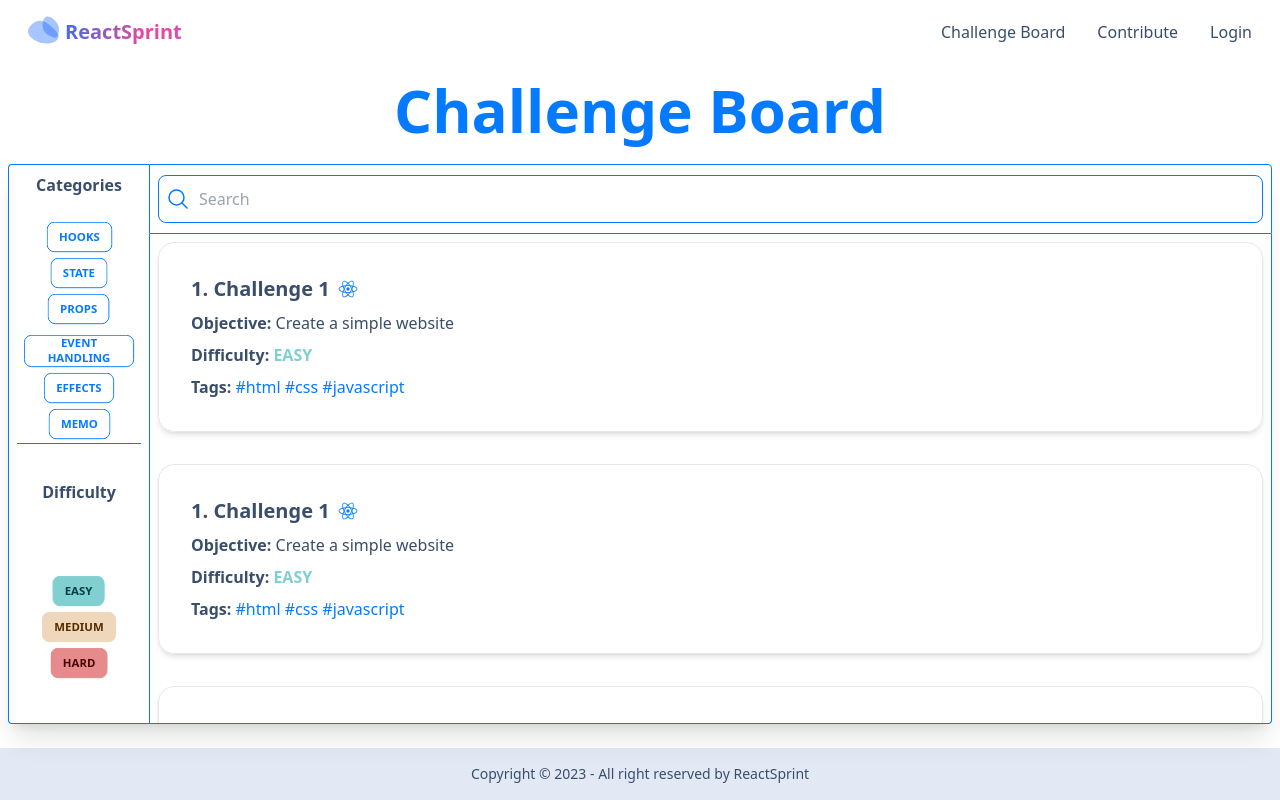
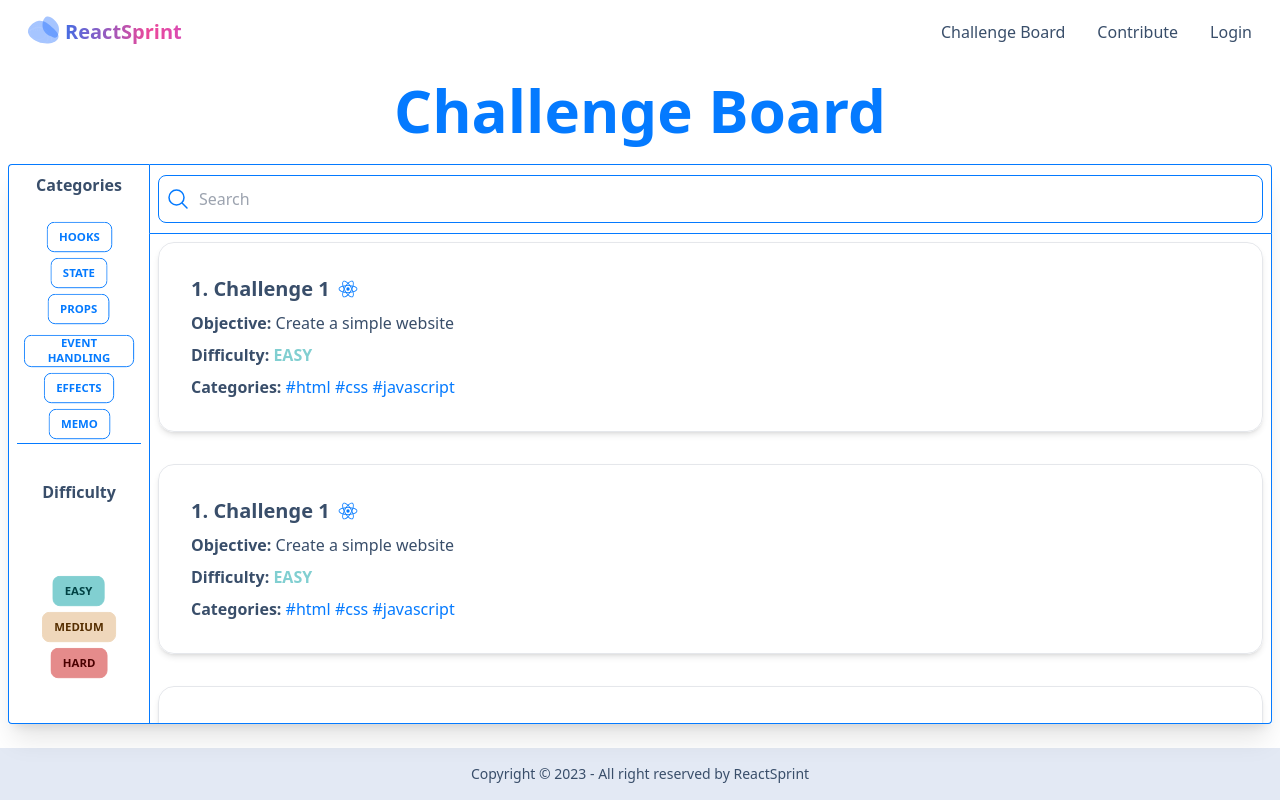
Before and after one commit to OGreeni/reactsprint-v2, a Next.js app: page /challenge-board in a window 1280 px wide. Built offline with nearby package versions, Linux system fonts and the light colour scheme; what prettier-plugin-tailwindcss would draw is missing.

Commit message:
add sample challenge JSON

```diff
--- a/src/app/challenge-board/[slug]/page.tsx
+++ b/src/app/challenge-board/[slug]/page.tsx
@@ -5,7 +5,7 @@ import { z } from "zod";
 import Heading from "@/components/heading";
 import LinkWithFilter from "@/components/link-with-filter";
 import type { Category, Difficulty } from "@/components/sidebar";
-import SandpackWrapper from "@/components/wrappers/sandpack-wrapper";
+import sampleChallenge from "@/data/sample-challenge.json";
 import { formatCode } from "@/utils/helpers";
 
 interface Props {
@@ -38,86 +38,28 @@ const challengeSchema = z.object({
   categories: z.array(z.string()),
   code: z.object({
     js: z.object({
-      starter: z.string().url(),
-      solution: z.string().url(),
+      starter: z.string(),
+      solution: z.string(),
     }),
     ts: z.object({
-      starter: z.string().url(),
-      solution: z.string().url(),
+      starter: z.string(),
+      solution: z.string(),
     }),
   }),
   hints: z.array(z.string()),
 });
 
-const mockChallenge = {
-  title: "Challenge 1",
-  slug: "challenge-1",
-  index: 1,
-  objective: "Create a simple website",
-  difficulty: "easy",
-  categories: ["html", "css", "javascript"],
-  code: {
-    js: {
-      starter: formatCode(
-        `import React from "react";
-
-            export default function App() {
-                return (
-                    <div>
-                        <h1>Hello World!</h1>
-                    </div>
-                );
-            }`
-      ),
-      solution: formatCode(
-        `import React from "react";
-
-            export default function App() {
-                return (
-                    <div>
-                        <h1>Hello World!</h1>
-                    </div>
-                );
-            }`
-      ),
-    },
-    ts: {
-      starter: formatCode(
-        `import React from "react";
-
-            export default function App() {
-                return (
-                    <div>
-                        <h1>Hello World!</h1>
-                    </div>
-                );
-            }`
-      ),
-      solution: formatCode(
-        `import React from "react";
-
-            export default function App() {
-                return (
-                    <div>
-                        <h1>Hello World!</h1>
-                    </div>
-                );
-            }`
-      ),
-    },
-  },
-  hints: [
-    "Use the `<h1>` tag to create a heading",
-    "Use the `<div>` tag to create a container",
-  ],
-};
+sampleChallenge.code.js.starter = formatCode(sampleChallenge.code.js.starter);
+sampleChallenge.code.js.solution = formatCode(sampleChallenge.code.js.solution);
+sampleChallenge.code.ts.starter = formatCode(sampleChallenge.code.ts.starter);
+sampleChallenge.code.ts.solution = formatCode(sampleChallenge.code.ts.solution);
 
 type Challenge = z.infer<typeof challengeSchema>;
 
 export default function Page({ params: { slug } }: Props) {
   const [activeTab, setActiveTab] = useState<"js" | "ts">("js");
 
-  // const challenge = challengeSchema.parse(mockChallenge);
+  const challenge = challengeSchema.parse(sampleChallenge);
 
   return (
     <div className="mx-auto max-w-7xl p-2">
@@ -135,7 +77,7 @@ export default function Page({ params: { slug } }: Props) {
             <li>
               <p>
                 <span className="font-bold">Objective:</span>{" "}
-                {mockChallenge.objective}
+                {challenge.objective}
               </p>
             </li>
             <li>
@@ -143,17 +85,17 @@ export default function Page({ params: { slug } }: Props) {
                 <span className="font-bold">Difficulty:</span>{" "}
                 <span
                   className={`font-bold ${getDifficultyTextColor(
-                    mockChallenge.difficulty as Difficulty
+                    challenge.difficulty as Difficulty
                   )}`}
                 >
-                  {mockChallenge.difficulty.toUpperCase()}
+                  {challenge.difficulty.toUpperCase()}
                 </span>
               </p>
             </li>
             <li>
               <p>
                 <span className="font-bold">Categories:</span>{" "}
-                {mockChallenge.categories.map((category) => (
+                {challenge.categories.map((category) => (
                   <>
                     <LinkWithFilter
                       key={category}
--- a/src/app/challenge-board/tmp/page.tsx
+++ /dev/null
@@ -1,7 +0,0 @@
-import React from "react";
-
-import SandpackWrapper from "@/components/wrappers/sandpack-wrapper";
-
-export default function Page() {
-  return <SandpackWrapper />;
-}
--- a/src/app/contribute/page.tsx
+++ b/src/app/contribute/page.tsx
@@ -45,7 +45,7 @@ export default function Page() {
         onSubmit={handleSubmit((data) => console.log(data))}
         className="mt-10"
       >
-        <div className="flex flex-row flex-wrap items-center justify-center gap-4">
+        <div className="mx-auto flex max-w-5xl flex-row flex-wrap items-center justify-center gap-4">
           <input
             {...register("title")}
             placeholder="Challenge title"
@@ -98,9 +98,9 @@ export default function Page() {
               <option disabled selected value="">
                 Challenge Difficulty
               </option>
-              <option>Easy</option>
-              <option>Medium</option>
-              <option>Hard</option>
+              <option value="easy">Easy</option>
+              <option value="medium">Medium</option>
+              <option value="hard">Hard</option>
             </select>
             <div
               className="tooltip tooltip-primary"
--- a/src/components/challenge-list.tsx
+++ b/src/components/challenge-list.tsx
@@ -1,25 +1,19 @@
 import Link from "next/link";
 import React from "react";
+
+import sampleChalenge from "@/data/sample-challenge.json";
 
 import { useStore } from "../store";
 import ChallengePreview from "./challenge-preview";
 
-const challengeMock = {
-  title: "Challenge 1",
-  slug: "challenge-1",
-  index: 1,
-  objective: "Create a simple website",
-  difficulty: "easy",
-  tags: ["html", "css", "javascript"],
-};
-const challengeArrayMock = new Array(5).fill(challengeMock);
+const sampleChallengeArray = new Array(5).fill(sampleChalenge);
 
 // TODO: add react-query + fetch data from Contentful API
 
 export default function ChallengeList() {
   const { searchQuery, categoryFilters, difficultyFilters } = useStore();
 
-  const filteredChallenges = challengeArrayMock.filter((challenge) => {
+  const filteredChallenges = sampleChallengeArray.filter((challenge) => {
     return (
       challenge.title.toLowerCase().includes(
         searchQuery
@@ -28,7 +22,9 @@ export default function ChallengeList() {
           .toLowerCase()
       ) &&
       difficultyFilters.includes(challenge.difficulty) &&
-      categoryFilters.every((category) => challenge.tags.includes(category))
+      categoryFilters.every((category) =>
+        challenge.categories.includes(category)
+      )
     );
   });
 
--- a/src/components/challenge-preview.tsx
+++ b/src/components/challenge-preview.tsx
@@ -9,7 +9,7 @@ interface Props {
   index: number;
   objective: string;
   difficulty: Difficulty;
-  tags: Category[];
+  categories: Category[];
 }
 
 export default function ChallengePreview({
@@ -17,7 +17,7 @@ export default function ChallengePreview({
   index,
   objective,
   difficulty,
-  tags,
+  categories,
 }: Props) {
   let difficultyColor = "";
   if (difficulty === "easy") {
@@ -57,12 +57,12 @@ export default function ChallengePreview({
           <span className={`${difficultyColor} uppercase`}>{difficulty}</span>
         </div>
         <div className="inline">
-          <span className="font-bold">Tags:</span>{" "}
+          <span className="font-bold">Categories:</span>{" "}
           <ul className="inline">
-            {tags.map((tag) => (
-              <li className="inline" key={tag}>
+            {categories.map((category) => (
+              <li className="inline" key={category}>
                 <Link href="/" className="link-primary">
-                  #{tag}{" "}
+                  #{category}{" "}
                 </Link>
               </li>
             ))}
--- /dev/null
+++ b/src/data/sample-challenge.json
@@ -0,0 +1,22 @@
+{
+  "title": "Challenge 1",
+  "slug": "challenge-1",
+  "index": 1,
+  "objective": "Create a simple website",
+  "difficulty": "easy",
+  "categories": ["html", "css", "javascript"],
+  "code": {
+    "js": {
+      "starter": "import React from \"react\";\n\nexport default function App() {\n  return (\n    <div>\n      <h1>Hello World!</h1>\n    </div>\n  );\n}",
+      "solution": "import React from \"react\";\n\nexport default function App() {\n  return (\n    <div>\n      <h1>Hello World!</h1>\n    </div>\n  );\n}"
+    },
+    "ts": {
+      "starter": "import React from \"react\";\n\nexport default function App() {\n  return (\n    <div>\n      <h1>Hello World!</h1>\n    </div>\n  );\n}",
+      "solution": "import React from \"react\";\n\nexport default function App() {\n  return (\n    <div>\n      <h1>Hello World!</h1>\n    </div>\n  );\n}"
+    }
+  },
+  "hints": [
+    "Use the <h1> tag to create a heading",
+    "Use the <div> tag to create a division"
+  ]
+}
--- a/src/store.ts
+++ b/src/store.ts
@@ -1,5 +1,5 @@
 import { create } from "zustand";
-import { persist } from "zustand/middleware";
+import { createJSONStorage, persist } from "zustand/middleware";
 
 import type { Category, Difficulty } from "./components/sidebar";
 
@@ -26,7 +26,7 @@ export const useStore = create(
     }),
     {
       name: "filters-storage",
-      getStorage: () => sessionStorage,
+      storage: createJSONStorage(() => sessionStorage),
     }
   )
 );
```
